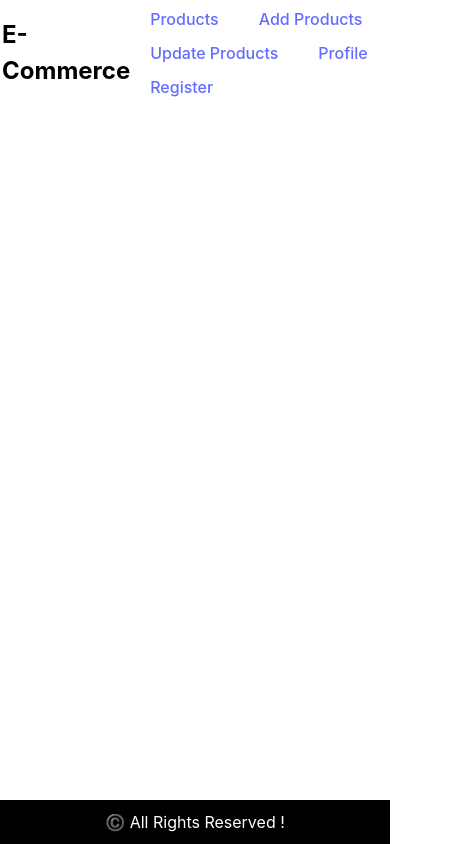
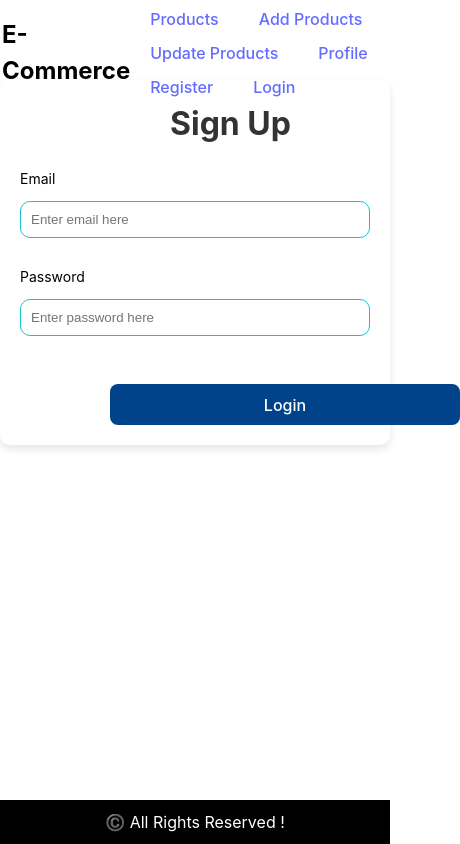
Before and after one commit to shubhamdsk/E-Commerce, a React (Vite) app in the folder frontend/: page /login in a window 390 px wide. Shown: the whole page, 460 px wide, since content can reach past the window. Built offline with nearby package versions, Linux system fonts and the light colour scheme.

Commit message:
integrate login api

```diff
--- a/frontend/src/components/Main.jsx
+++ b/frontend/src/components/Main.jsx
@@ -1,7 +1,8 @@
 import React from "react";
 import { Route, Routes } from "react-router-dom";
 // ------------Components---------------------------;
-import SignUp from "./auth/SignUp";
+import SignUp from "./auth/signup/SignUp";
+import Login from "./auth/login/Login";
 import Private from "./pages/private/Private";
 import Profile from "./pages/profile/Profile";
 import Products from "./pages/products/Products";
@@ -19,6 +20,7 @@ const Main = () => {
           <Route path="/profile" element={<Profile />} />
         </Route>
         <Route path="/register" element={<SignUp />} />
+        <Route path="/login" element={<Login />} />
       </Routes>
     </div>
   );
--- /dev/null
+++ b/frontend/src/components/auth/login/Login.jsx
@@ -0,0 +1,104 @@
+import React, { useState } from "react";
+import Style from "./Login.module.css";
+import { url } from "../../../environment/environment_url";
+const Login = () => {
+  const [formData, setFormData] = useState({
+    email: "",
+    password: "",
+  });
+  const [error, setError] = useState({
+    email: "",
+    password: "",
+  });
+
+  const handleChange = (e) => {
+    e.preventDefault();
+    const { name, value } = e.target;
+    setFormData({
+      ...formData,
+      [name]: value,
+    });
+
+    setError({
+      ...error,
+      [name]: "",
+    });
+  };
+
+  const handleValidate = () => {
+    let errors = { email: "", password: "" };
+    let valid = true;
+
+    if (!formData.email.trim()) {
+      errors.email = "Email is required";
+      valid = false;
+    } else if (!/^[^\s@]+@[^\s@]+\.[^\s@]+$/.test(formData.email)) {
+      errors.email = "Invalid email format.";
+      valid = false;
+    }
+
+    if (!formData.password.trim()) {
+      errors.password = "Password is required";
+      valid = false;
+    } else if (formData.password.length < 6) {
+      errors.password = "Password must be at least 6 characters.";
+      valid = false;
+    }
+    setError(errors);
+    return valid;
+  };
+
+  const handleLogin = async () => {
+    if (handleValidate()) {
+      const response = await fetch(url.auth.login, {
+        method: "POST",
+        body: JSON.stringify(formData),
+        headers: {
+          "Content-Type": "application/json",
+        },
+      });
+      const result = await response.json();
+      console.log(result);
+    }
+  };
+  return (
+    <div className={Style["form-container"]}>
+      <div className={Style["register"]}>
+        <h1 style={{ marginLeft: "150px" }}>Sign Up</h1>
+        <label htmlFor="email">Email</label>
+        <input
+          className={Style["inputbox"]}
+          type="email"
+          name="email"
+          id="email"
+          value={formData.email}
+          onChange={handleChange}
+          placeholder="Enter email here"
+        />
+        <div className={Style["error-message"]}>{error.email}</div>
+
+        <label htmlFor="password">Password</label>
+        <input
+          className={Style["inputbox"]}
+          type="password"
+          name="password"
+          id="password"
+          value={formData.password}
+          onChange={handleChange}
+          placeholder="Enter password here"
+        />
+        <div className={Style["error-message"]}>{error.password}</div>
+
+        <button
+          type="button"
+          onClick={handleLogin}
+          className={Style["submit-button"]}
+        >
+          Login
+        </button>
+      </div>
+    </div>
+  );
+};
+
+export default Login;
--- a/frontend/src/components/auth/SignUp.jsx
+++ b/frontend/src/components/auth/signup/SignUp.jsx
@@ -1,6 +1,6 @@
 import React, { useEffect, useState } from "react";
 import { useNavigate } from "react-router-dom";
-import { url } from "../../environment/environment_url";
+import { url } from "../../../environment/environment_url";
 import Style from "./SignUp.module.css";
 
 const SignUp = () => {
--- /dev/null
+++ b/frontend/src/components/auth/signup/SignUp.module.css
@@ -0,0 +1,78 @@
+.form-container {
+  display: flex;
+  justify-content: center;
+  margin-top: 80px;
+  align-items: center;
+}
+
+.inputbox {
+  display: block;
+  margin: 7px 0;
+  padding: 10px;
+  width: 100%;
+  max-width: 400px;
+  border-radius: 10px;
+  border: 1px solid #14c4d1;
+  box-sizing: border-box;
+}
+
+.register {
+  display: flex;
+  justify-content: center;
+  align-items: flex-start;
+  flex-direction: column;
+  width: 100%;
+  max-width: 400px;
+  padding: 20px;
+  background-color: #fff;
+  border-radius: 10px;
+  box-shadow: 0 4px 8px rgba(0, 0, 0, 0.1);
+}
+
+.error-message {
+  height: 20px;
+  margin-top: 1px;
+  color: red !important;
+  font-size: 12px;
+}
+
+button {
+  margin-top: 20px;
+  padding: 12px 20px;
+  background-color: #00438b;
+  color: white;
+  border: none;
+  border-radius: 10px;
+  cursor: pointer;
+  width: 100%;
+  max-width: 200px;
+  text-align: center;
+  margin-left: 90px;
+}
+
+button:hover {
+  background-color: #0758ae;
+}
+
+.register label {
+  color: black;
+  display: block;
+  margin-bottom: 5px;
+  font-size: 14px;
+}
+
+.register h1 {
+  text-align: center;
+  margin-bottom: 20px;
+  color: #333;
+}
+
+@media (max-width: 480px) {
+  .register {
+    width: 90%;
+  }
+  .inputbox,
+  button {
+    max-width: 100%;
+  }
+}
--- a/frontend/src/components/pages/navbar/Navbar.jsx
+++ b/frontend/src/components/pages/navbar/Navbar.jsx
@@ -33,6 +33,9 @@ const Navbar = () => {
             <Link to="/register">Register</Link>
           )}
         </li>
+        <li>
+          <Link to={"/login"}>Login</Link>
+        </li>
       </ul>
     </div>
   );
--- a/frontend/src/environment/environment_url.js
+++ b/frontend/src/environment/environment_url.js
@@ -5,6 +5,7 @@ const baseUrl = dev;
 const url = {
   auth: {
     register: baseUrl + "register",
+    login: baseUrl + "login",
   },
 };
 export { url };
```
Also changed, not shown: frontend/src/components/auth/login/Login.module.css (renamed from frontend/src/components/auth/SignUp.module.css), 1 other file (tests, documents, lock files or other folders).
